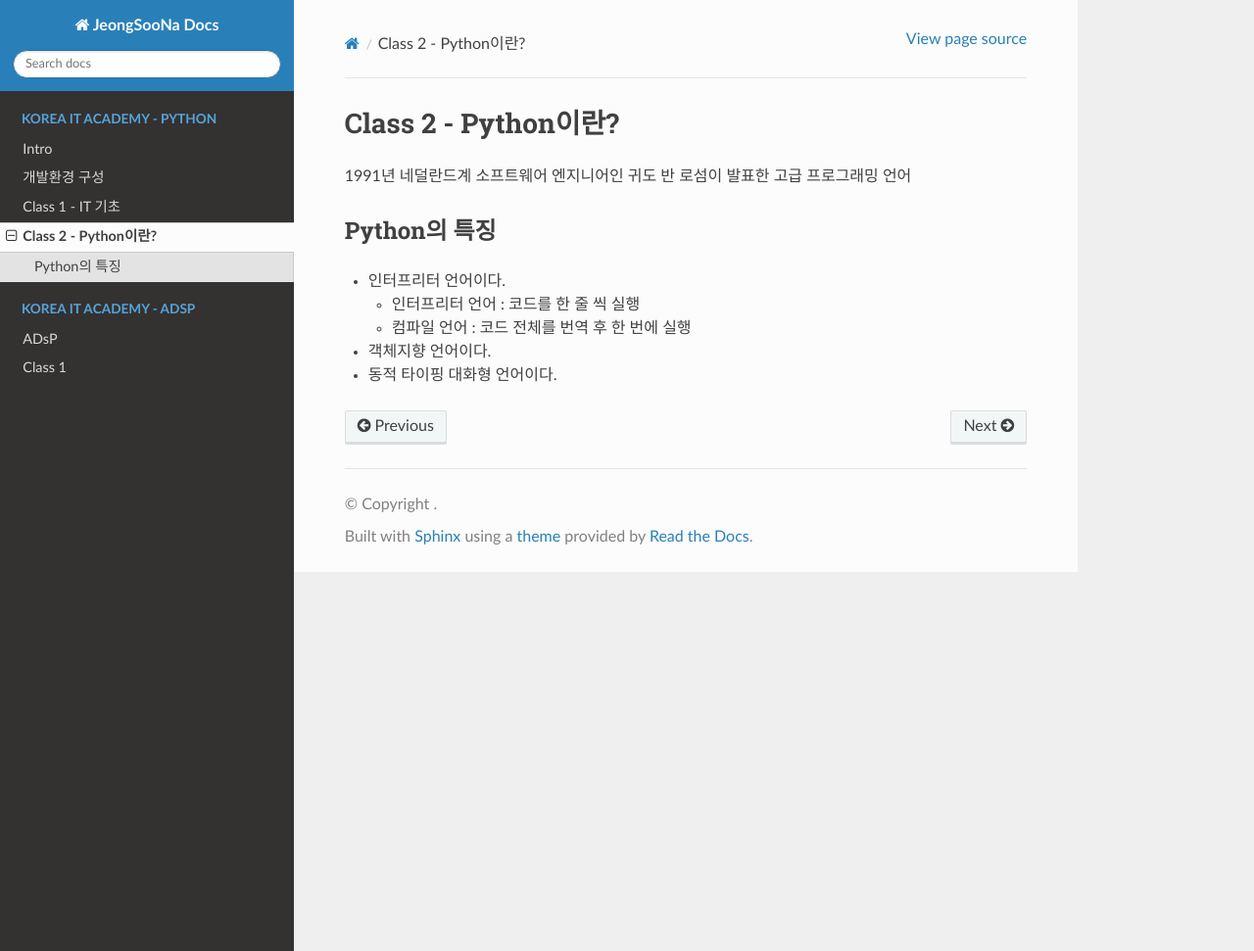
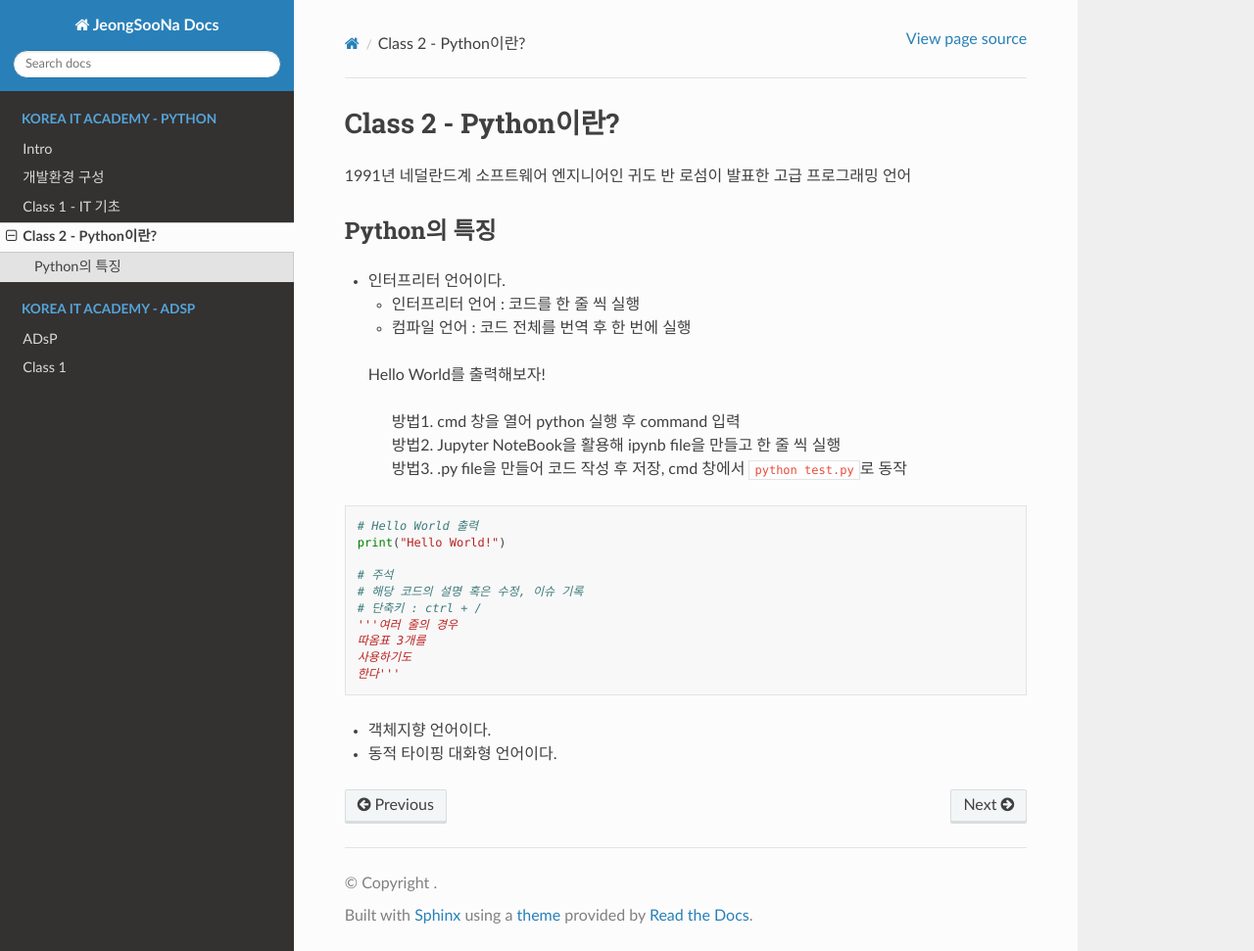
Before and after one commit to JeongSooNa/JeongSooNa-Docs, a Sphinx documentation site: the page built from docs/Korea_IT_Academy-Python/class_2.md, in a window 1280 px wide and 971 px high. Shown: the whole window at 98% size. Built offline with Sphinx 7.4.7 and the Read the Docs theme 3.1.0, drawn with Linux system fonts in a browser that asks for light colours.

Commit message:
update docs

````diff
--- a/docs/Korea_IT_Academy-Python/class_2.md
+++ b/docs/Korea_IT_Academy-Python/class_2.md
@@ -8,6 +8,24 @@
     - 인터프리터 언어 : 코드를 한 줄 씩 실행
     - 컴파일 언어 : 코드 전체를 번역 후 한 번에 실행
 
+> Hello World를 출력해보자!
+>> 방법1. cmd 창을 열어 python 실행 후 command 입력
+>> 방법2. Jupyter NoteBook을 활용해 ipynb file을 만들고 한 줄 씩 실행
+>> 방법3. .py file을 만들어 코드 작성 후 저장, cmd 창에서 ```python test.py```로 동작
+
+```py
+# Hello World 출력
+print("Hello World!")
+
+# 주석
+# 해당 코드의 설명 혹은 수정, 이슈 기록
+# 단축키 : ctrl + /
+'''여러 줄의 경우
+따옴표 3개를
+사용하기도
+한다'''
+```
+
 - 객체지향 언어이다.
 
 - 동적 타이핑 대화형 언어이다.
````
Also changed, not shown: docs/Korea_IT_Academy-Python/class_1.md (+13 -1 lines), docs/Korea_IT_Academy-Python/index.md (+4 -0 lines), docs/Korea_IT_Academy-Python/setting.md (+10 -3 lines), docs/img/trandy_languages.webp (added), 1 other file.
